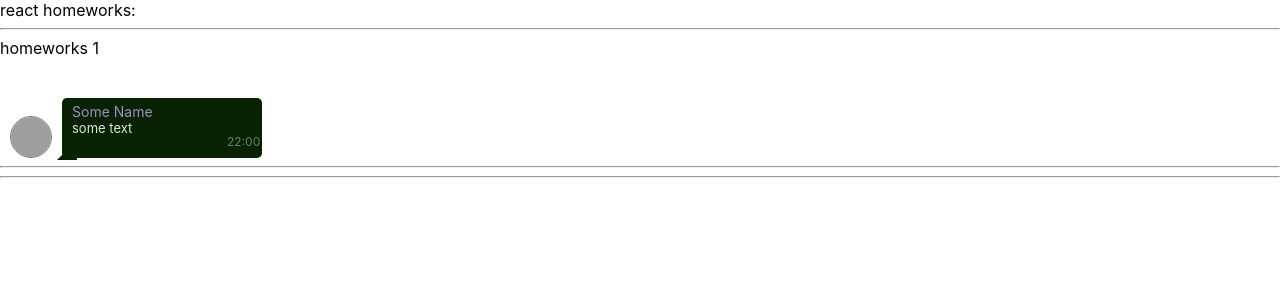
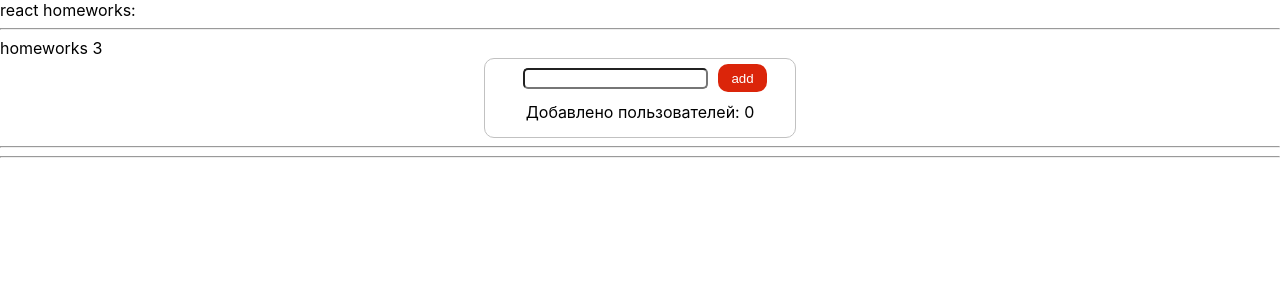
Before and after one commit to alexkokhan22/Ignat_Home_Works, a React (Create React App) app: page / in a window 1280 px wide. Shown: the top 300 px of the page. Built offline with nearby package versions, Linux system fonts and the light colour scheme; grey boxes are pictures that could not be loaded.

Commit message:
homeTask 3

```diff
--- a/package.json
+++ b/package.json
@@ -10,10 +10,12 @@
     "@types/node": "^12.0.0",
     "@types/react": "^16.9.0",
     "@types/react-dom": "^16.9.0",
+    "@types/uuid": "^8.3.0",
     "react": "^16.13.1",
     "react-dom": "^16.13.1",
     "react-scripts": "3.4.1",
-    "typescript": "~3.7.2"
+    "typescript": "~3.7.2",
+    "uuid": "^8.3.2"
   },
   "scripts": {
     "start": "react-scripts start",
--- a/src/p1-main/m1-ui/u1-app/App.tsx
+++ b/src/p1-main/m1-ui/u1-app/App.tsx
@@ -1,14 +1,13 @@
 import React from "react";
 import s from "./App.module.css";
-import HW1 from "../../../p2-homeworks/h1/HW1";
+import HW3 from "../../../p2-homeworks/h3/HW3";
 
 function App() {
     return (
         <div className={s.App}>
             <div>react homeworks:</div>
-            <HW1/>
             {/*<HW2/>*/}
-            {/*<HW3/>*/}
+            {<HW3/>}
             {/*<HW4/>*/}
             {/*<HW5/>*/}
 
--- a/src/p2-homeworks/h3/Greeting.module.css
+++ b/src/p2-homeworks/h3/Greeting.module.css
@@ -2,6 +2,78 @@
 
 }
 
-.error {
+.errorFalse {
     border: 1px solid red;
 }
+
+input {
+    margin: 0 10px 0 10px;
+    border-radius: 5px;
+}
+
+/*.errorText{*/
+/*    display: inline-block;*/
+/*    padding: 3px;*/
+/*    background-color: red;*/
+/*    color: black;*/
+/*    margin-right: 10px;*/
+/*}*/
+
+
+.errorText {
+    padding: 4px;
+    position: relative;
+    background: rgb(219, 37, 10);
+    border-radius: 10px;
+    margin: 0 10px;
+    color: white;
+    font-size: 14px;
+}
+
+.errorText:before {
+    content: "";
+    border: solid transparent;
+    position: absolute;
+    right: 99%;
+    top: 9px;
+    border-right-color: rgb(219, 37, 10);
+    border-width: 7px;
+    margin-top: -1px;
+}
+
+.totalUsers {
+    display: inline-block;
+    margin: 10px;
+}
+
+.displayNone {
+    display: none;
+}
+
+.button {
+    color: #fff;
+    text-decoration: none;
+    user-select: none;
+    background: rgb(219, 37, 10);
+    padding: .5em 1.0em;
+    outline: none;
+    border: none;
+    border-radius: 10px;
+}
+
+.button:hover {
+    background: rgb(232, 95, 76);
+}
+
+.button:active {
+    background: rgb(152, 15, 0);
+}
+
+.content {
+    text-align: center;
+    border: 1px solid #c1c1c1;
+    border-radius: 10px;
+    width: 300px;
+    padding: 5px;
+    margin: 0 auto;
+}
--- a/src/p2-homeworks/h3/Greeting.tsx
+++ b/src/p2-homeworks/h3/Greeting.tsx
@@ -1,26 +1,30 @@
-import React from "react";
+import React, {ChangeEvent} from "react";
 import s from "./Greeting.module.css";
 
 type GreetingPropsType = {
-    name: any // need to fix any
-    setNameCallback: any // need to fix any
-    addUser: any // need to fix any
-    error: any // need to fix any
-    totalUsers: any // need to fix any
+    name: string
+    setNameCallback: (e: ChangeEvent<HTMLInputElement>) => void
+    addUser: () => void
+    error: boolean
+    totalUsers: number
 }
 
 // презентационная компонента (для верстальщика)
 const Greeting: React.FC<GreetingPropsType> = (
     {name, setNameCallback, addUser, error, totalUsers} // деструктуризация пропсов
 ) => {
-    const inputClass = s.error; // need to fix with (?:)
+    const inputClassTrue = s.errorFalse;
+    const displayNone = s.displayNone;
 
     return (
         <div>
-            <input value={name} onChange={setNameCallback} className={inputClass}/>
-            <span>{error}</span>
-            <button onClick={addUser}>add</button>
-            <span>{totalUsers}</span>
+            <div className={s.content}>
+                <input value={name} onChange={setNameCallback} className={error ? inputClassTrue : ""}/>
+                <span className={error ? s.errorText : displayNone}>{error ? 'Введите имя' : ''}</span>
+                <button onClick={addUser} className={s.button}>add</button>
+                <br/>
+                <span className={s.totalUsers}>Добавлено пользователей: {totalUsers}</span>
+            </div>
         </div>
     );
 }
--- a/src/p2-homeworks/h3/GreetingContainer.tsx
+++ b/src/p2-homeworks/h3/GreetingContainer.tsx
@@ -1,9 +1,12 @@
-import React, {useState} from "react";
+import React, {ChangeEvent, useState} from "react";
 import Greeting from "./Greeting";
+import {UserType} from "./HW3";
+
 
 type GreetingContainerPropsType = {
-    users: any // need to fix any
-    addUserCallback: any // need to fix any
+    users: Array<UserType>
+    addUserCallback: (name: string) => void
+
 }
 
 // более простой и понятный для новичков
@@ -12,17 +15,24 @@ type GreetingContainerPropsType = {
 // более современный и удобный для про :)
 // уровень локальной логики
 const GreetingContainer: React.FC<GreetingContainerPropsType> = ({users, addUserCallback}) => { // деструктуризация пропсов
-    const [name, setName] = useState<any>(""); // need to fix any
-    const [error, setError] = useState<any>(""); // need to fix any
+    const [name, setName] = useState<string>(""); // need to fix any
+    const [error, setError] = useState<boolean>(false); // need to fix any
 
-    const setNameCallback = (e: any) => { // need to fix any
-        setName(""); // need to fix
-    };
-    const addUser = () => {
-        alert(`Hello  !`); // need to fix
+    const setNameCallback = (e: ChangeEvent<HTMLInputElement>) => { // need to fix any
+        setName(e.currentTarget.value); // need to fix
     };
 
-    const totalUsers = 0; // need to fix
+    const addUser = () => {
+        if (name === '') {
+            setError(true)
+        } else {
+            setError(false)
+            setTimeout(() => alert(`Hello ${name} !`), 100); // need to fix
+            addUserCallback(name)
+        }
+    };
+
+    const totalUsers = users.length; // need to fix
 
     return (
         <Greeting
--- a/src/p2-homeworks/h3/HW3.tsx
+++ b/src/p2-homeworks/h3/HW3.tsx
@@ -1,18 +1,21 @@
 import React, {useState} from "react";
 import GreetingContainer from "./GreetingContainer";
+import { v1 } from "uuid";
 
 // types
 export type UserType = {
-    _id: any // need to fix any
-    name: any // need to fix any
+    _id: string
+    name: string
 }
 
 // уровень работы с глобальными данными
 function HW3() {
-    const [users, setUsers] = useState<any>([]); // need to fix any
+    let [users, setUsers] = useState<Array<UserType>>([]); // need to fix any
 
-    const addUserCallback = (name: any) => { // need to fix any
-        setUsers([]); // need to fix
+    const addUserCallback = (name: string) => { // need to fix any
+        let usersArray = {_id: v1(), name: name}
+        setUsers([...users, usersArray])
+
     }
 
     return (
```
Also changed, not shown: 1 other file (tests, documents, lock files or other folders).
